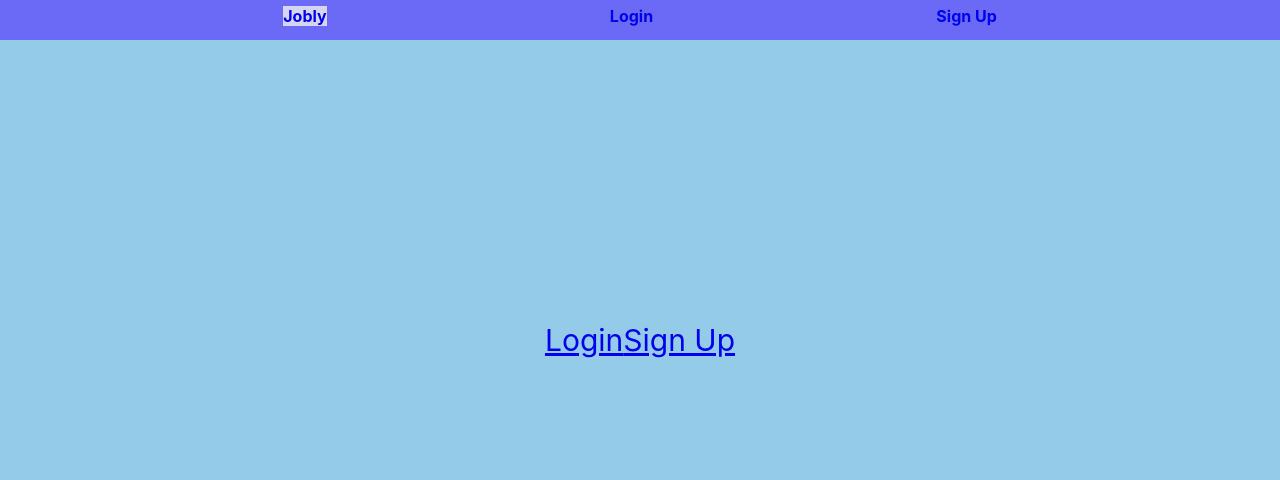
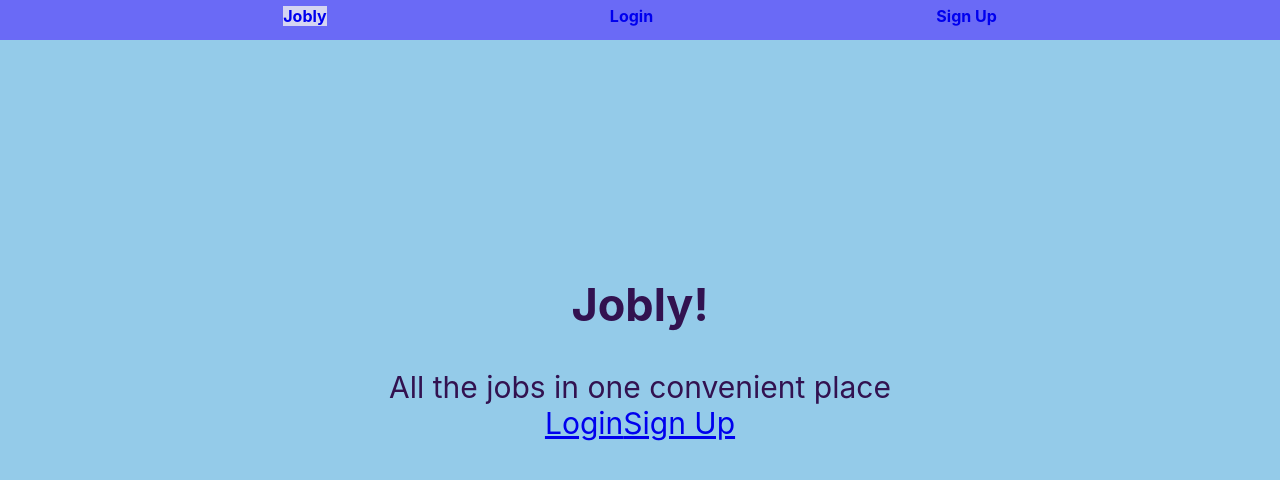
Before and after one commit to Teagan-McClintock/react-jobly, a React (Create React App) app: page / in a window 1280 px wide. Shown: the top 480 px of the page. Built offline with nearby package versions, Linux system fonts and the light colour scheme; no server answers.

Commit message:
Updated UI in Homepage for anon users

```diff
--- a/src/Homepage.js
+++ b/src/Homepage.js
@@ -21,10 +21,10 @@ function Homepage() {
 
   return (
     <div className="Homepage">
+      <h2>Jobly!</h2>
+      <p>All the jobs in one convenient place</p>
       {loggedInUser
         ? <div>
-            <h2>Jobly!</h2>
-            <p>All the jobs in one convenient place</p>
             <p>Welcome back, {loggedInUser.firstName} </p>
           </div>
         : <div>
```
